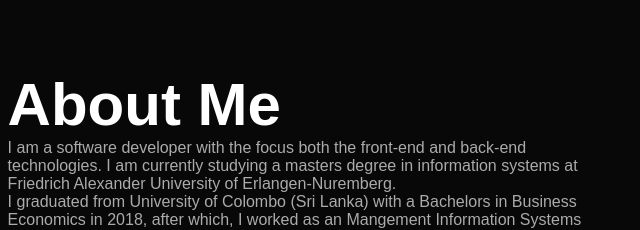
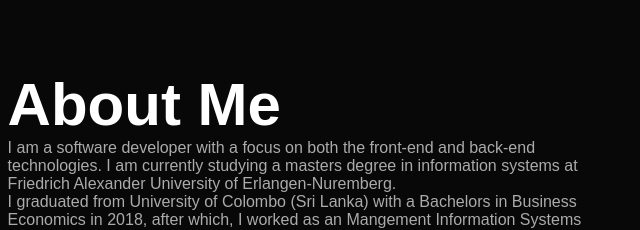
Before and after one commit to ShehanCodes/my-portfolio-website, a plain HTML site: page index.html in a window 1280 px wide. Shown: the part 820-1050 px from the top of the page, 530-1170 px from the left. Drawn offline with Linux system fonts and the light colour scheme.

Commit message:
Update index.html

```diff
--- a/index.html
+++ b/index.html
@@ -43,7 +43,7 @@
             </div>
             <div class="about-col-2">
                 <h1 class="sub-title">About Me</h1>
-                <p>I am a software developer with the focus both the front-end and back-end technologies. I am currently studying a masters degree in information systems at Friedrich Alexander University of Erlangen-Nuremberg.</p>
+                <p>I am a software developer with a focus on both the front-end and back-end technologies. I am currently studying a masters degree in information systems at Friedrich Alexander University of Erlangen-Nuremberg.</p>
                 <p>I graduated from University of Colombo (Sri Lanka) with a Bachelors in Business Economics in 2018, after which, I worked as an Mangement Information Systems Analyst at Moody’s Analytics Knowledge Services in Sri Lanka for 2 years. After that I wanted to change my career to the software development, hence, I started a masters degree in information technology at Friedrich Alexander University of Erlangen-Nuremberg. In there, I got exposed to both theoretical and practical aspects of software engineering concepts and technologies.</p>
 
                 <div class="tab-titles">
```
